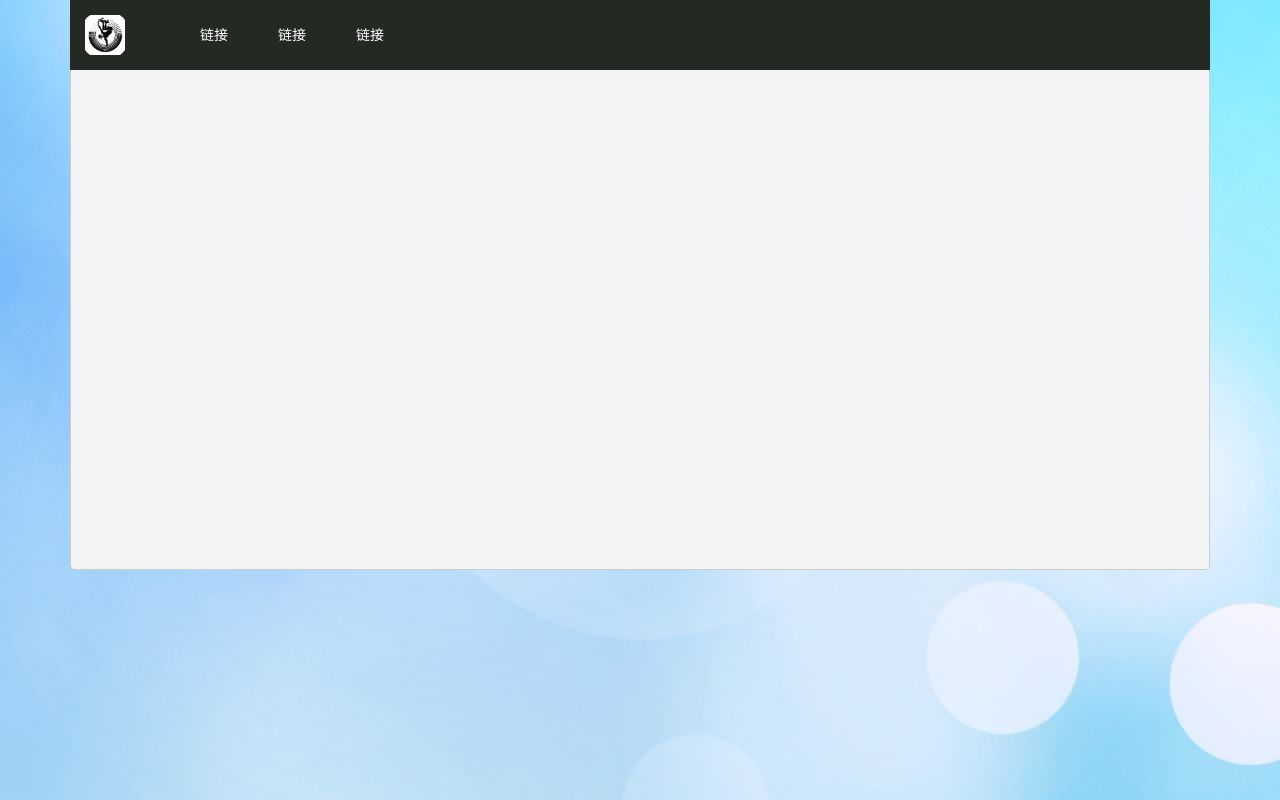
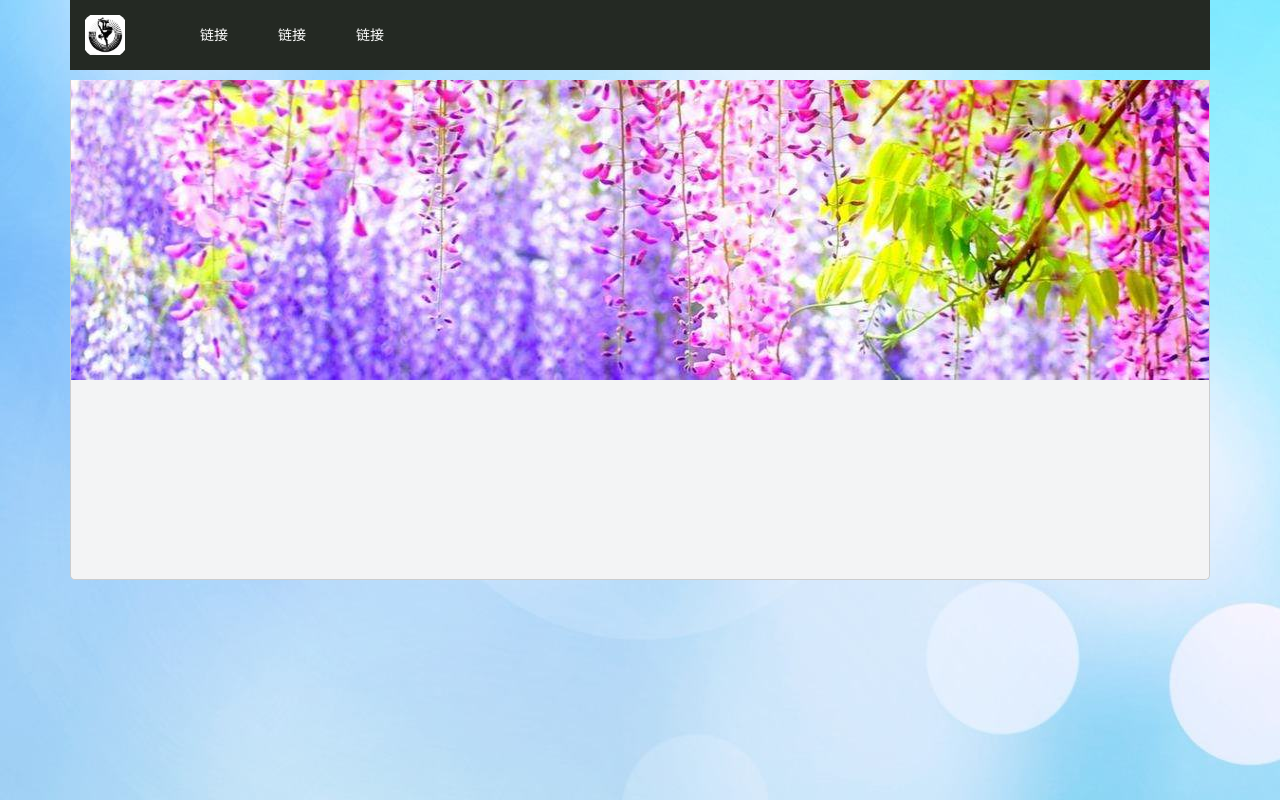
Before and after one commit to ThinkingYXF/myWebsite, a plain HTML site: page index.html in a window 1280 px wide. Drawn offline with Linux system fonts and the light colour scheme.

Commit message:
personal website

```diff
--- a/index.html
+++ b/index.html
@@ -8,7 +8,7 @@
 	<meta name="description" content="yangxuefeng's website">
 	<link rel="stylesheet" href="./resources/lib/bootstrap.min.css">
 	<link rel="stylesheet" href="./resources/index.css">
-	<link rel="icon" href="./images/dancing.jpeg">
+	<link rel="icon" href="./resources/images/dancing.jpeg">
 	<title>ThinkingYXF</title>
 </head>
 <body>
@@ -39,7 +39,16 @@
 		</header>
 		<!--content-->
 		<div class="content">
-
+			<div class="banner">
+				<img src="./resources/images/banner1.jpeg" alt="">
+				<img src="./resources/images/banner2.jpeg" alt="">
+				<img src="./resources/images/banner3.jpeg" alt="">
+				<ul class="bannerNav">
+					<li></li>
+					<li></li>
+					<li></li>
+				</ul>
+			</div>
 		</div>
 		<!--footer-->
 	</div>
--- a/resources/index.css
+++ b/resources/index.css
@@ -4,7 +4,7 @@ body, html{
 	height: 100%;
 }
 body{
-	background: url('../images/background.jpeg') no-repeat center;
+	background: url('./images/background.jpeg') no-repeat center;
 }
 ul, ul li{
 	list-style: none;
@@ -19,7 +19,7 @@ header .icon {
 	width: 50px;
 	height: 50px;
 	float: left;
-	background: url('../images/dancing.jpeg') no-repeat center;
+	background: url('./images/dancing.jpeg') no-repeat center;
 	background-size: 40px;
 	margin: 10px;
 	border-radius: 50%;
@@ -68,3 +68,18 @@ header > .headerNav > li > ul > li:hover{
 	border-top: none;
 	border-radius: 0 0 5px 5px;
 }
+.content .banner{
+	height: 300px;
+	position: relative;
+}
+/* .content .banner > .bannerImg{
+	height: 300px;
+	width: 100%;
+	overflow: hidden;
+	position: relative;
+} */
+.banner > img{
+	width: 100%;
+	height: 300px;
+	position: absolute;
+}
--- a/server.js
+++ b/server.js
@@ -40,4 +40,4 @@ var server = http.createServer((req,res)=>{
 			res.end();
 		}
 	});
-}).listen(8086);
+}).listen(8084);
```
Also changed, not shown: resources/images/background.jpeg (renamed from images/background.jpeg), resources/images/banner1.jpeg (added), resources/images/banner2.jpeg (added), resources/images/banner3.jpeg (added), resources/images/dancing.jpeg (renamed from images/dancing.jpeg), 1 other file.
